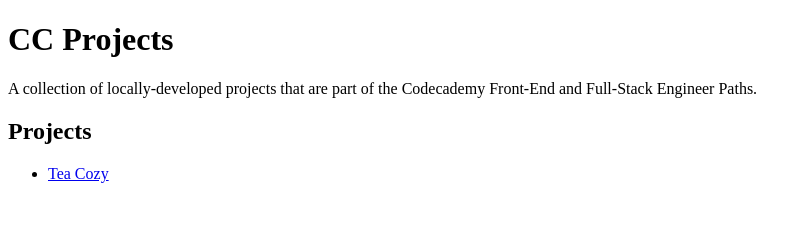
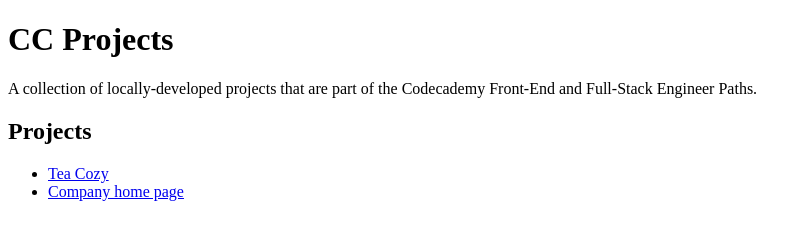
Before and after one commit to ntjnh/cc-projects, a plain HTML site: page index.html in a window 1280 px wide. Shown: the whole page, without its empty margins (0-811 px from the left). Drawn offline with Linux system fonts and the light colour scheme.

Commit message:
Add comp home page link to main page

```diff
--- a/index.html
+++ b/index.html
@@ -17,6 +17,7 @@
 
             <ul>
                 <li><a href="/cc-projects/web-development-foundations/flex-box/tea-cozy/">Tea Cozy</a></li>
+                <li><a href="/cc-projects/web-development-foundations/company-home-page/">Company home page</a></li>
             </ul>
         </section>
     </main>
```
